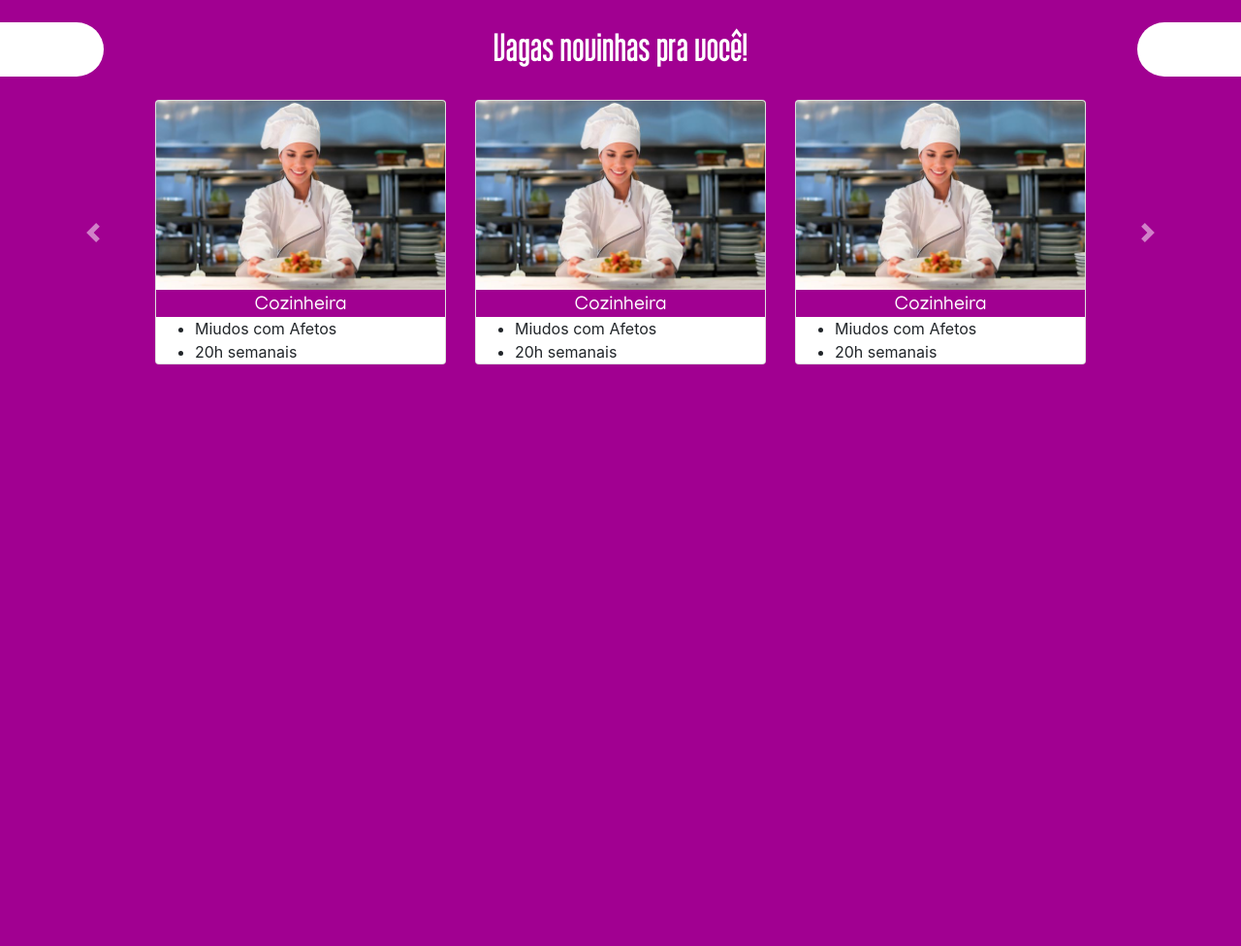
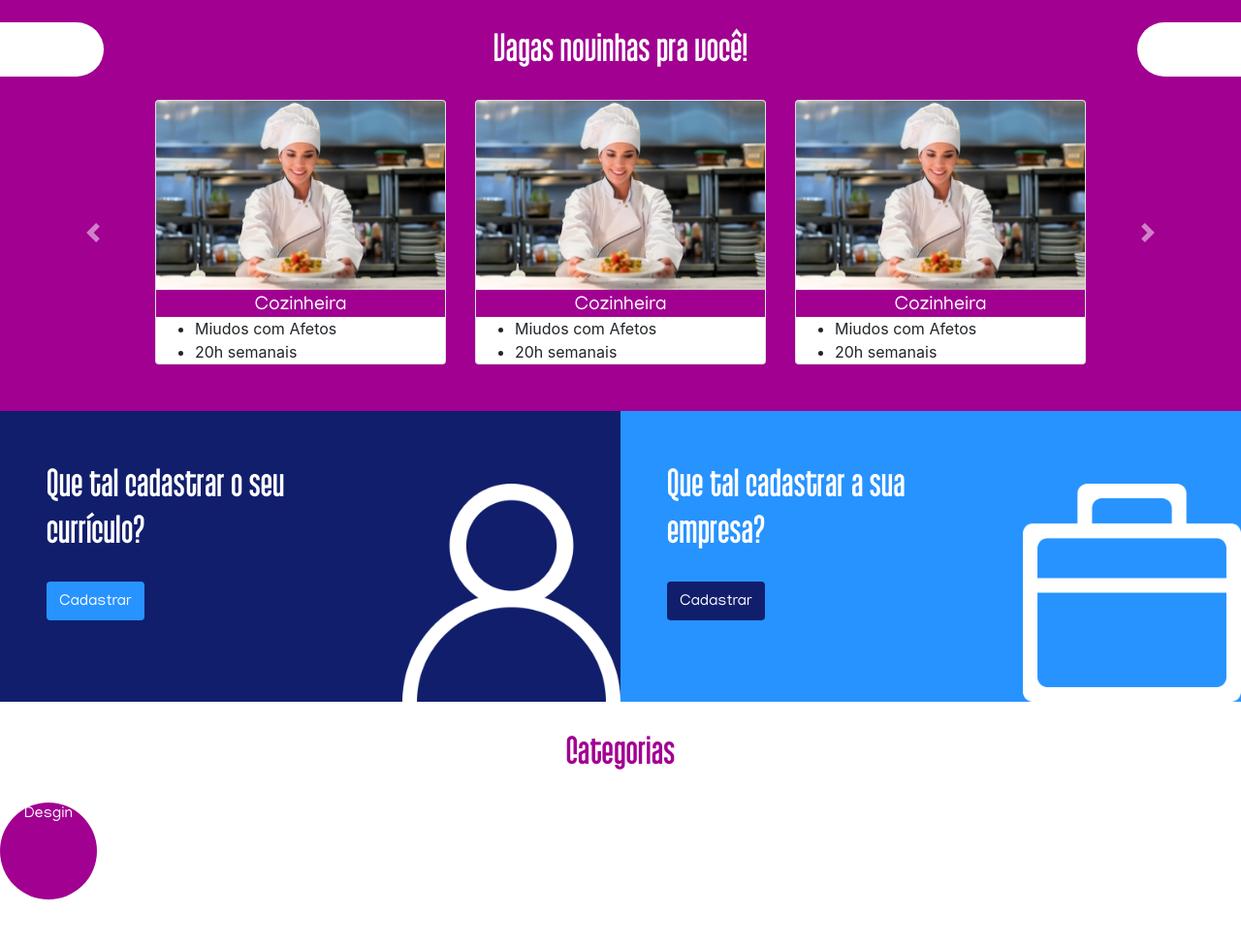
Before and after one commit to eoqmoreno/emprego, a PHP site: page / in a window 1280 px wide. Shown: the part 501-1477 px from the top of the page at 97% size. Before the commit the page ends 877 px from the top, so only its background shows below. Run offline with PHP 8.4, Linux system fonts and the light colour scheme.

Commit message:
Categoria

```diff
--- a/css/main.css
+++ b/css/main.css
@@ -91,6 +91,21 @@
     margin-top: -20%;
 }
 
+/*Cadastrado home*/
+.cadCurriculo{
+    height: 300px;
+    background-image: url("../img/pessoa.png");
+    background-size: auto 75%;
+    background-repeat: no-repeat;
+    background-position: bottom right;
+}
+.cadEmpresa{
+    height: 300px;
+    background-image: url("../img/empresa.png");
+    background-size: auto 75%;
+    background-repeat: no-repeat;
+    background-position: bottom right;
+}
 
 /*Rounded*/
 .rounded-left{
@@ -101,3 +116,9 @@
     border-top-right-radius: 2rem!important;
     border-bottom-right-radius: 2rem!important;
 }
+
+/*rounded-circle*/
+.circle{
+    width: 100px;
+    height: 100px;
+}
--- a/index.html
+++ b/index.html
@@ -42,7 +42,7 @@
         </div>
     </div>
 
-    <div class="bg-roxo w-100 row p-0 m-0">
+    <div class="bg-roxo w-100 row p-0 m-0 pb-5">
         <div class="bg-roxo w-100 row p-0 m-0 pt-4 pb-4">
             <div class="col-sm-1 bg-white rounded-right"></div>
             <h1 class="f-title branco text-center w-100 col-sm-10">Vagas novinhas pra você!</h1>
@@ -97,5 +97,26 @@
         </div>
     </div>
 
+    <div class="row p-0 m-0">
+        <div class="col-sm-6 cadCurriculo bg-azulEscuro p-5">
+            <h1 class="branco f-title w-50">Que tal cadastrar o seu currículo?</h1>
+            <br>
+            <input type="submit" class="btn bg-azulClaro branco f-text pt-2" value="Cadastrar">
+        </div>
+        <div class="col-sm-6 cadEmpresa bg-azulClaro p-5">
+            <h1 class="branco f-title w-50">Que tal cadastrar a sua empresa?</h1>
+            <br>
+            <input type="submit" class="btn bg-azulEscuro branco f-text pt-2" value="Cadastrar">
+        </div>
+    </div>
+
+    <div class="bg-branco w-100 row p-0 m-0 pb-5">
+        <h1 class="f-title roxo p-4 text-center w-100">Categorias</h1>
+            <a href="" class="d-block circle bg-roxo d-block branco f-text align-middle text-center rounded-circle">
+                Desgin
+            </a>
+    </div>
+
+
 </body>
 </html>
```
Also changed, not shown: img/empresa.png (added), img/pessoa.png (added).
